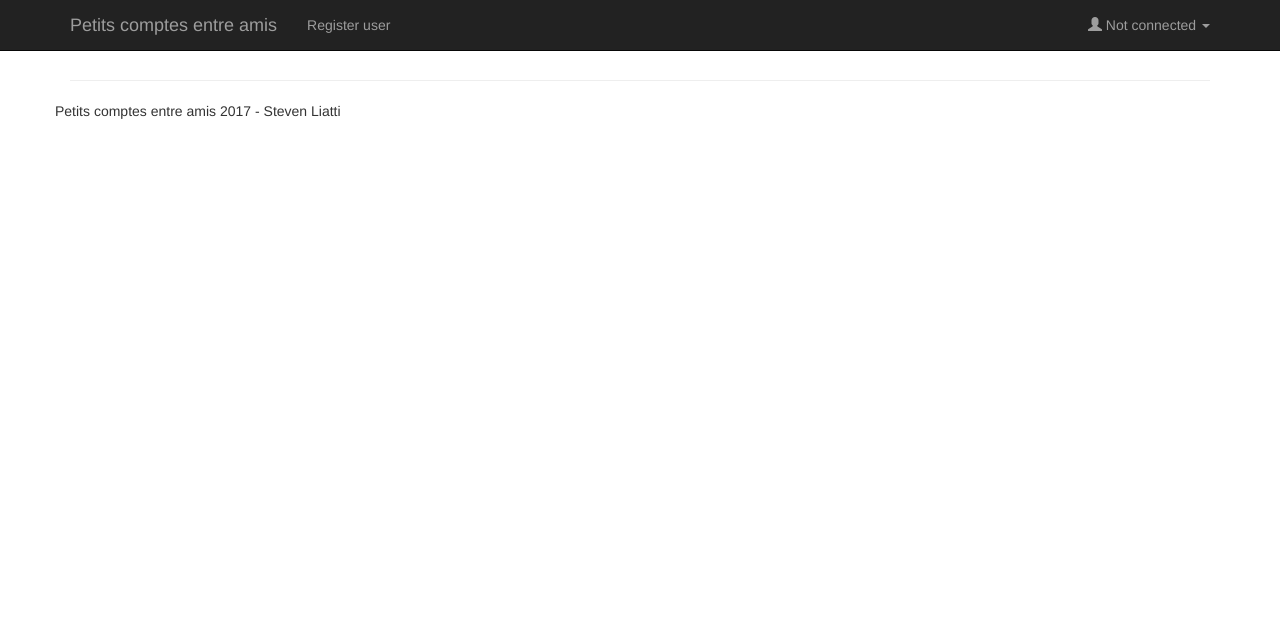
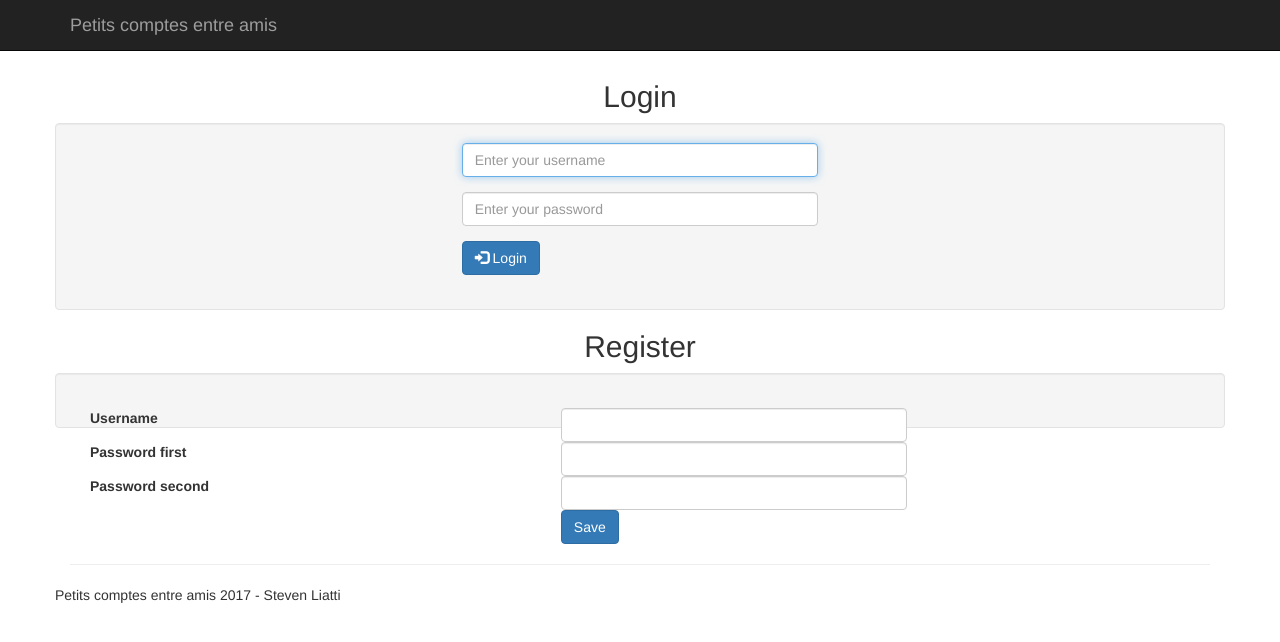
Before and after one commit to steenput/web_pcea, a PHP site: template views/index.html.twig in a window 1280 px wide. Shown: the top 642 px of the page. Run offline with PHP 8.4, Linux system fonts and the light colour scheme; the template is opened without the code that fills it: most values are stand-ins (such as "Sample title", 1, 10 or a date in 2020); form fields are guessed from the names that the template uses; some libraries are stand-ins or nearby versions.

Commit message:
Events, login and register on same page, close #3
On branch master

Changes to be committed:
	modified:   app/app.php
	modified:   app/routes.php
	modified:   src/Controller/IndexController.php
	renamed:    views/register_form.html.twig -> views/index.html.twig
	modified:   views/layout.html.twig
	deleted:    views/login.html.twig

```diff
--- a/app/app.php
+++ b/app/app.php
@@ -28,7 +28,7 @@ $app->register(new Silex\Provider\SecurityServiceProvider(), array(
 			'pattern' => '^/',
 			'anonymous' => true,
 			'logout' => true,
-			'form' => array('login_path' => '/login', 'check_path' => '/login_check'),
+			'form' => array('login_path' => '/', 'check_path' => '/login_check'),
 			'users' => function () use ($app) {
 				return new Pcea\DAO\UserDAO($app['db']);
 			},
--- a/views/index.html.twig
+++ b/views/index.html.twig
@@ -11,6 +11,91 @@
 </div>
 {% endfor %}
 
+{% else %}
+<h2 class="text-center">Login</h2>
+{% if error %}
+<div class="alert alert-danger">
+	<strong>Login failed!</strong> {{ error }}
+</div>
+{% endif %}
+<div class="well">
+	<form class="form-signin form-horizontal" role="form" action="{{ path('login_check') }}" method="post">
+		<div class="form-group">
+			<div class="col-sm-6 col-sm-offset-3 col-md-4 col-md-offset-4">
+			<input type="text" name="_username" value="" class="form-control" placeholder="Enter your username" required autofocus>
+			</div>
+		</div>
+		<div class="form-group">
+			<div class="col-sm-6 col-sm-offset-3 col-md-4 col-md-offset-4">
+				<input type="password" name="_password" class="form-control" placeholder="Enter your password" required>
+			</div>
+		</div>
+		<div class="form-group">
+			<div class="col-sm-6 col-sm-offset-3 col-md-4 col-md-offset-4">
+				<button type="submit" class="btn btn-default btn-primary"><span class="glyphicon glyphicon-log-in"></span> Login</button>
+			</div>
+		</div>
+	</form>
+</div>
+
+<h2 class="text-center">Register</h2>
+{% for flashMessage in app.session.flashbag.get('success') %}
+<div class="alert alert-success">
+	{{ flashMessage }}
+</div>
+{% endfor %}
+{% for flashMessage in app.session.flashbag.get('error') %}
+<div class="alert alert-danger">
+	{{ flashMessage }}
+</div>
+{% endfor %}
+{% if form_errors(userForm.password.first) %}
+<div class="alert alert-danger">
+	{{ form_errors(userForm.password.first) }}
+</div>
+{% endif %}
+
+<div class="well">
+{{ form_start(userForm, { 'attr': {'class': 'form-horizontal'} }) }}
+	<div class="form-group">
+		{{ form_label(userForm.username, null, { 'label_attr':  {
+			'class': 'col-sm-5 control-label'
+		}}) }}
+		<div class="col-sm-4">
+			{{ form_errors(userForm.username) }}
+			{{ form_widget(userForm.username, { 'attr':  {
+				'class': 'form-control'
+			}}) }}
+		</div>
+	</div>
+	<div class="form-group">
+		{{ form_label(userForm.password.first, null, { 'label_attr':  {
+			'class': 'col-sm-5 control-label'
+		}}) }}
+		<div class="col-sm-4">
+			{{ form_widget(userForm.password.first, { 'attr':  {
+				'class': 'form-control'
+			}}) }}
+		</div>
+	</div>
+	<div class="form-group">
+		{{ form_label(userForm.password.second, null, { 'label_attr':  {
+			'class': 'col-sm-5 control-label'
+		}}) }}
+		<div class="col-sm-4">
+			{{ form_widget(userForm.password.second, { 'attr':  {
+				'class': 'form-control'
+			}}) }}
+		</div>
+	</div>
+	<div class="form-group">
+		<div class="col-sm-offset-5 col-sm-3">
+			<input type="submit" class="btn btn-primary" value="Save" />
+		</div>
+	</div>
+{{ form_end(userForm) }}
+</div>
+
 {% endif %}
 
 {% endblock %}
--- a/views/layout.html.twig
+++ b/views/layout.html.twig
@@ -23,8 +23,6 @@
 			<ul class="nav navbar-nav">
 				{% if is_granted('IS_AUTHENTICATED_FULLY') %}
 				<li><a href="{{ path('new_event') }}">Create new event</a></li>
-				{% else %}
-				<li><a href="{{ path('register') }}">Register user</a></li>
 				{% endif %}
 			</ul>
 			<div class="collapse navbar-collapse" id="navbar-collapse-target">
@@ -35,14 +33,6 @@
 							<span class="glyphicon glyphicon-user"></span> Welcome, {{ app.user.username }} <b class="caret"></b></a>
 							<ul class="dropdown-menu">
 								<li><a href="{{ path('logout') }}">Log out</a></li>
-							</ul>
-						</li>
-					{% else %}
-						<li class="dropdown">
-						<a href="#" class="dropdown-toggle" data-toggle="dropdown">
-							<span class="glyphicon glyphicon-user"></span> Not connected <b class="caret"></b></a>
-							<ul class="dropdown-menu">
-								<li><a href="{{ path('login') }}">Log in</a></li>
 							</ul>
 						</li>
 					{% endif %}
```
Also changed, not shown: app/routes.php (+1 -7 lines), src/Controller/IndexController.php (+6 -23 lines), views/login.html.twig (deleted, +0 -31 lines), views/register_form.html.twig (deleted, +0 -63 lines).
